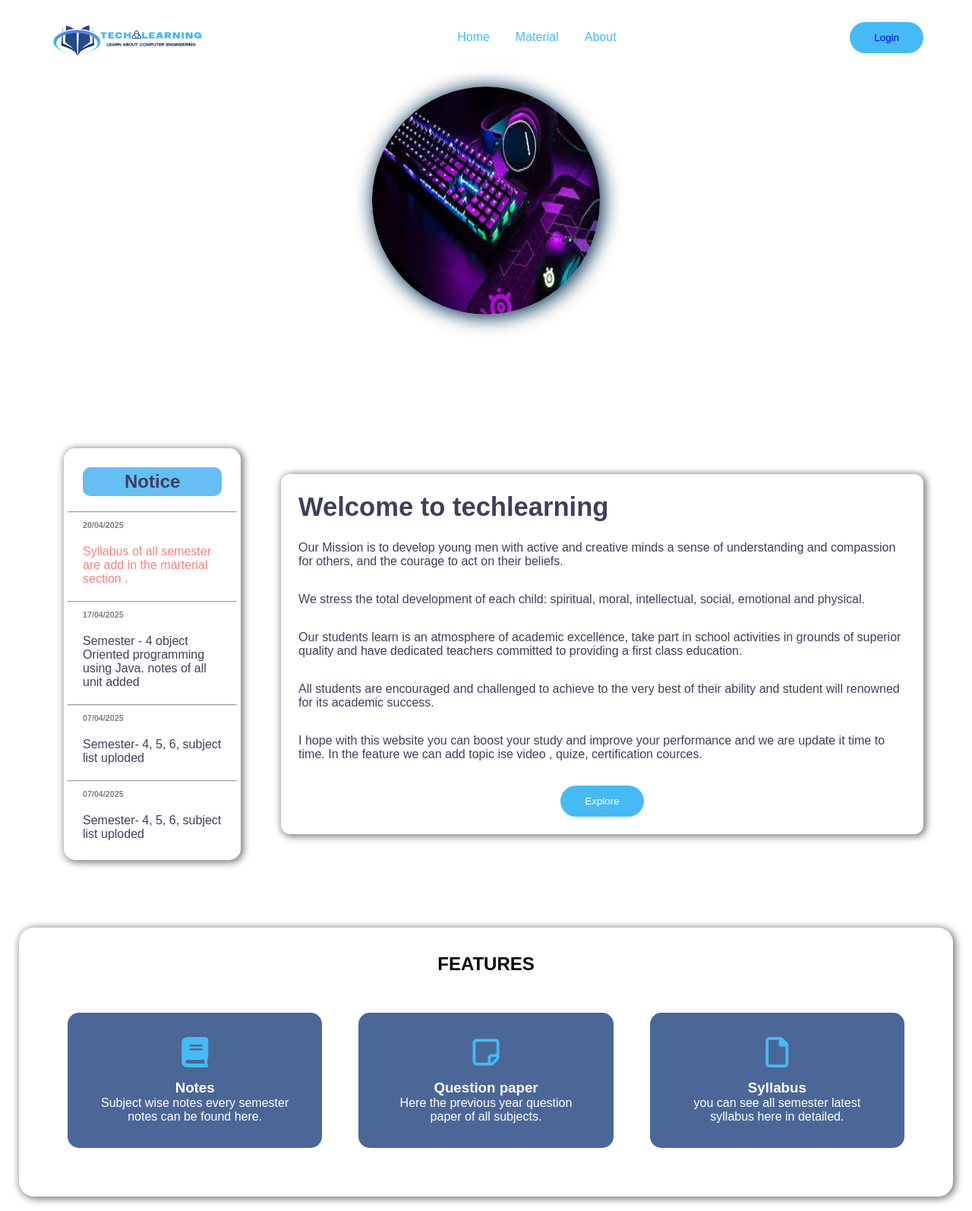
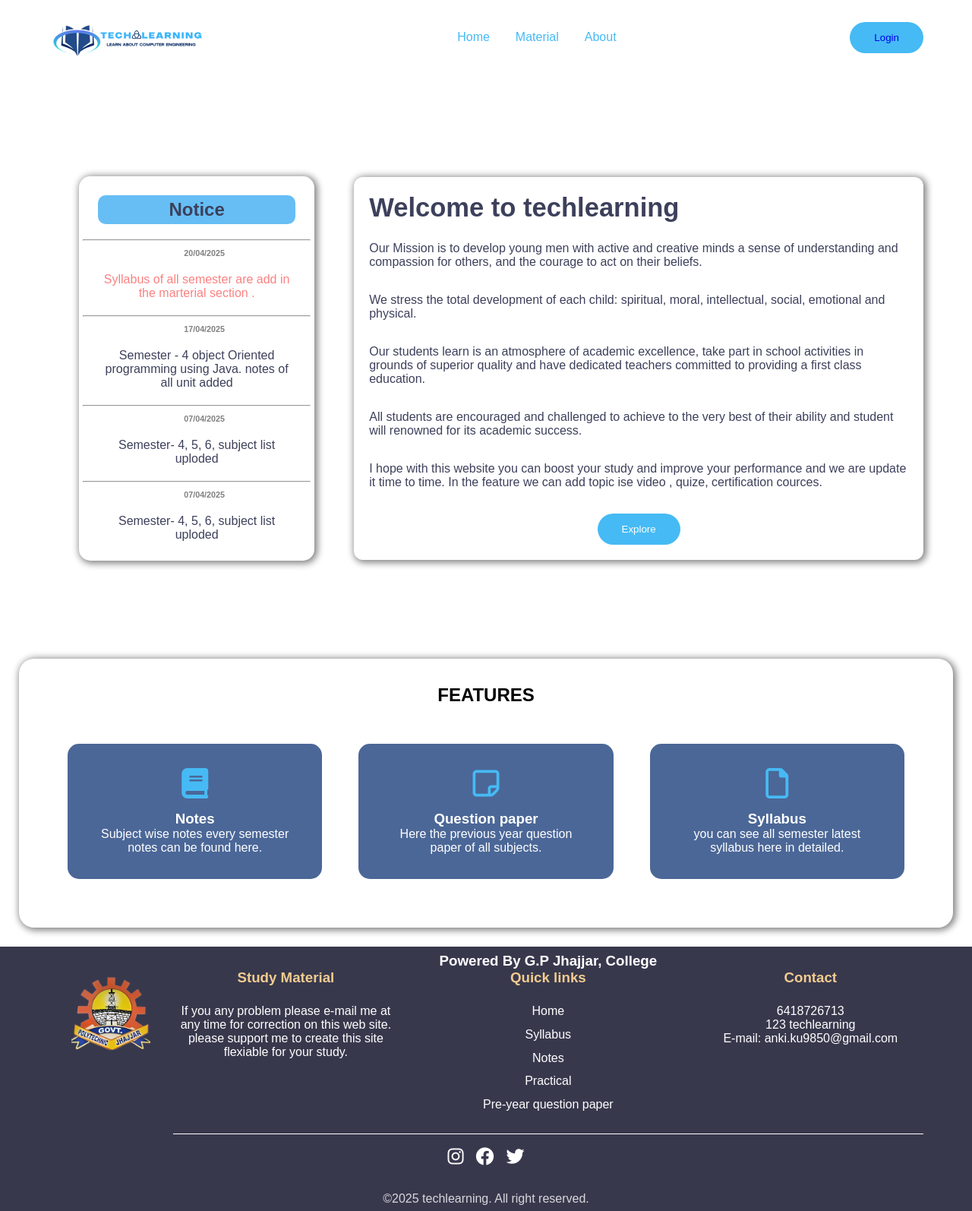
Before and after one commit to animehoodie/TECHLEARNING, a PHP site: page / in a window 1280 px wide. Shown: the top 1594 px of the page at 76% size. Run offline with PHP 8.4, Linux system fonts and the light colour scheme.

Commit message:
s commit

```diff
--- a/index.html
+++ b/index.html
@@ -20,7 +20,7 @@
           <button class="cta-btn"><a href="login.html" style="text-decoration: none;">Login</a></button>
       </header>
       <!--hero section-->
-      <div class="slideshow-container">
+      <!--<div class="slideshow-container">
           <div class="mySlides fade image" >
               <img src="Images/hero-image1.png" alt="">
           </div>
@@ -36,7 +36,7 @@
           <div class="mySlides fade image" >
               <img src="Images/hero-image.png" height="600px" alt="computer">
           </div>
-      </div>
+      </div>-->
       <section class="hero">
           <div class="hero-content1">
               <div class="box-right">
--- a/style.css
+++ b/style.css
@@ -80,7 +80,7 @@
   min-height: 50vh;
   padding: 12rem 5% 4rem;
   display: grid;
-  grid-template-columns: 1fr 2.9fr;
+  grid-template-columns: 1.5fr 2.9fr;
   align-items: center;
   justify-content: center;
   gap: 0.9rem;
@@ -91,7 +91,7 @@
   max-width: 1000%;
   box-shadow: 2px 1.5px 10px 2px gray;
   border-radius: 12px;
-  padding: 23px;
+  padding: 20px;
 }
 
 
@@ -248,11 +248,12 @@
 }
 
 .box-right{
-  align-items: center;
+  margin: 40px;
+  text-align: center;
   padding: 5px;
   box-shadow: 2px 1.5px 10px 2px gray;
   border-radius: 15px;
   background-color: #fff;
   width: 80% ;
-  margin-left: 20px;
+
 }
```
